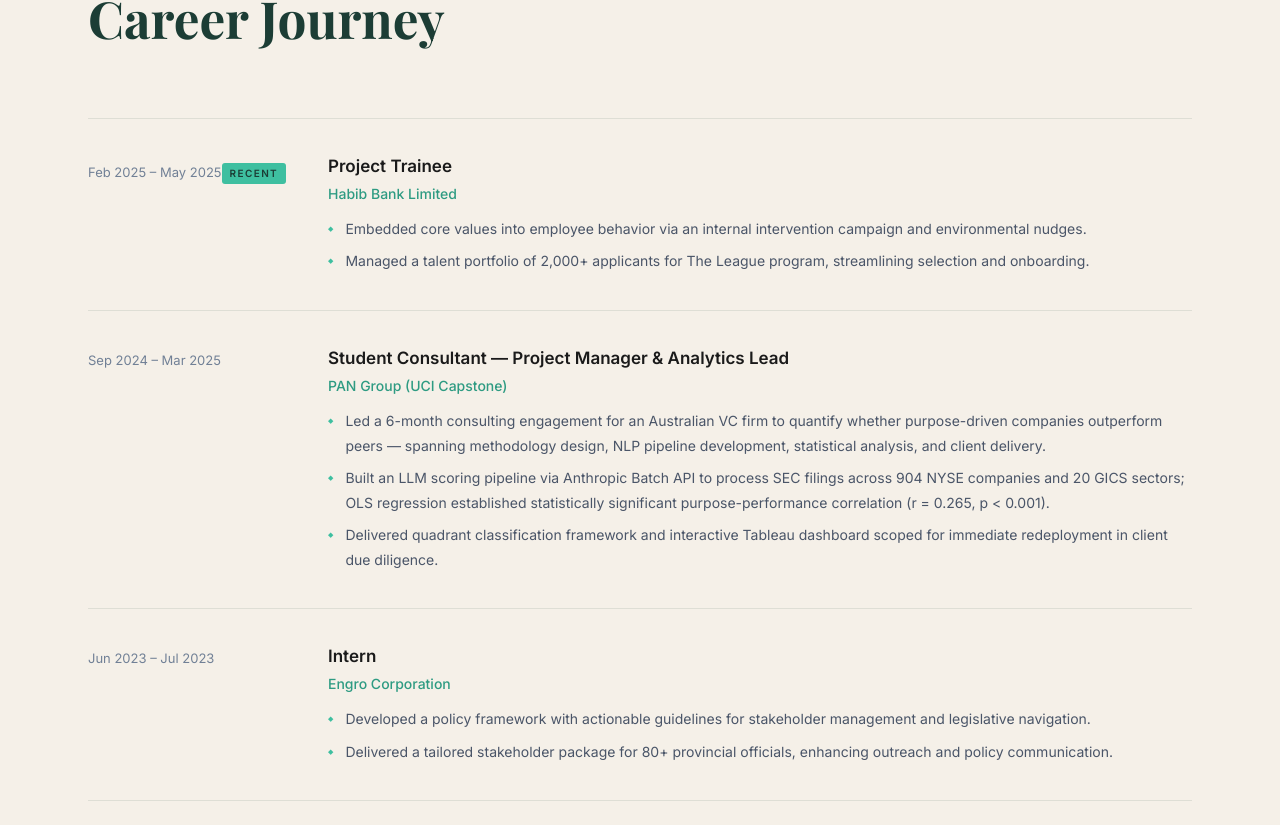
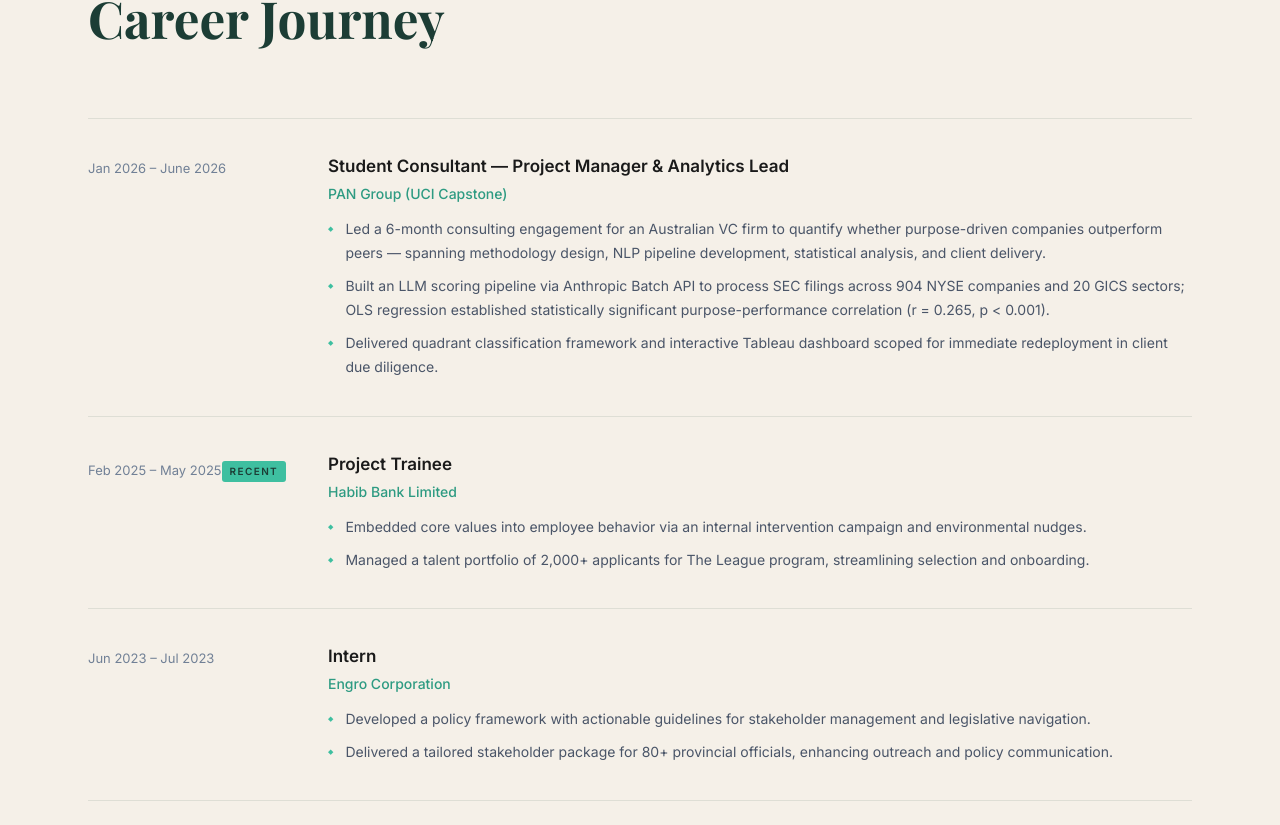
Before and after one commit to manaalf/manaal-portfolio, a Next.js app: page / in a window 1280 px wide. Shown: the part 3035-3860 px from the top of the page. Built offline with nearby package versions, Linux system fonts and the light colour scheme; a web font is replaced by a local one.

Commit message:
fix: update experience content

```diff
--- a/components/Experience.tsx
+++ b/components/Experience.tsx
@@ -9,6 +9,18 @@
 
 const ENTRIES = [
   {
+    isCurrent: false,
+    date: "Jan 2026 – June 2026",
+    role: "Student Consultant — Project Manager & Analytics Lead",
+    company: "PAN Group (UCI Capstone)",
+    companyUrl: null,
+    bullets: [
+      "Led a 6-month consulting engagement for an Australian VC firm to quantify whether purpose-driven companies outperform peers — spanning methodology design, NLP pipeline development, statistical analysis, and client delivery.",
+      "Built an LLM scoring pipeline via Anthropic Batch API to process SEC filings across 904 NYSE companies and 20 GICS sectors; OLS regression established statistically significant purpose-performance correlation (r = 0.265, p < 0.001).",
+      "Delivered quadrant classification framework and interactive Tableau dashboard scoped for immediate redeployment in client due diligence.",
+    ],
+  },
+  {
     isCurrent: true,
     date: "Feb 2025 – May 2025",
     role: "Project Trainee",
@@ -19,18 +31,7 @@
       "Managed a talent portfolio of 2,000+ applicants for The League program, streamlining selection and onboarding.",
     ],
   },
-  {
-    isCurrent: false,
-    date: "Sep 2024 – Mar 2025",
-    role: "Student Consultant — Project Manager & Analytics Lead",
-    company: "PAN Group (UCI Capstone)",
-    companyUrl: null,
-    bullets: [
-      "Led a 6-month consulting engagement for an Australian VC firm to quantify whether purpose-driven companies outperform peers — spanning methodology design, NLP pipeline development, statistical analysis, and client delivery.",
-      "Built an LLM scoring pipeline via Anthropic Batch API to process SEC filings across 904 NYSE companies and 20 GICS sectors; OLS regression established statistically significant purpose-performance correlation (r = 0.265, p < 0.001).",
-      "Delivered quadrant classification framework and interactive Tableau dashboard scoped for immediate redeployment in client due diligence.",
-    ],
-  },
+
   {
     isCurrent: false,
     date: "Jun 2023 – Jul 2023",
@@ -67,9 +68,9 @@
 ];
 
 const CERTS = [
-  { name: "Google Data Analytics Certificate", issuer: "Google",    year: "2024" },
-  { name: "Claude Code Certification",          issuer: "Anthropic", year: "2025" },
-  { name: "Cowork Certification",               issuer: "Anthropic", year: "2025" },
+  { name: "Google Data Analytics Certificate", issuer: "Google",    year: "2025" },
+  { name: "Claude Code Certification",          issuer: "Anthropic", year: "2026" },
+  { name: "Cowork Certification",               issuer: "Anthropic", year: "2026" },
 ];
 
 export default function Experience() {
```
